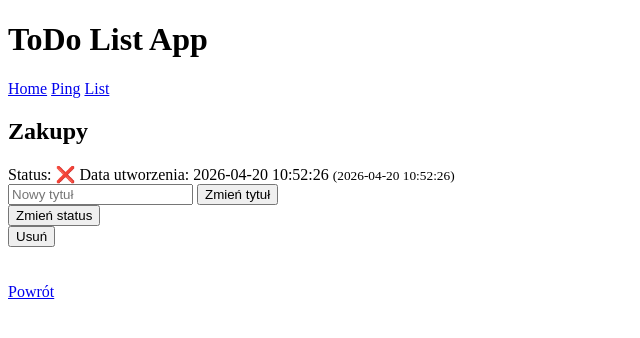
After one commit to 8B4art3ek/projekt-programowanie-komp, a Flask app: page /tasks/1 in a window 1280 px wide. The commit adds this page. Shown: the top 338 px of the page, without its empty margins (0-640 px from the left). Run offline with Flask 3, Linux system fonts and the light colour scheme; data comes from the database, SQL or seed files in the repository; both versions use the stored data as it was after the commit.

Commit message:
27 kwietnia

```diff
--- a/zajecia 3/app.py
+++ b/zajecia 3/app.py
@@ -87,5 +87,46 @@ def add_task():
 
     return render_template("add_task.html")
 
+@app.route("/tasks/<int:task_id>/status", methods=["POST"])
+def update_task_status(task_id):
+    db = get_db()
+    db.execute("UPDATE tasks SET done = NOT done WHERE id = ?", [task_id])
+    db.commit()
+    flash("Zaaktualizowano status zadania.")
+    view_name = request.form.get("view_name")
+    if view_name == "task":
+        return redirect(url_for("task", task_id = task_id))
+    return redirect(url_for("list_tasks"))
+
+@app.route("/tasks/<int:task_id>/title", methods=["POST"])
+def update_task_title(task_id):
+    title = request.form.get("title")
+    if len(title) < 4:
+        flash("Tytuł musi mieć przynajmniej 4 znaki")
+        return redirect(url_for("task", task_id = task_id))
+    db = get_db()
+    existingTask = db.execute("SELECT id FROM tasks WHERE title LIKE ?", [title]).fetchone()
+    if existingTask:
+        flash("Istnieje już zadanie o takim tytule")
+        return redirect(url_for("task", task_id = task_id))
+    db.execute("UPDATE tasks SET title = ? WHERE id = ?", [title, task_id])
+    db.commit()
+    flash("Zaaktualizowano tytuł zadania.")
+    return redirect(url_for("task", task_id = task_id))
+
+@app.route("/tasks/<int:task_id>/delete", methods=["POST"])
+def delete_task(task_id):
+    db = get_db()
+    db.execute("DELETE FROM tasks WHERE id = ?", [task_id])
+    db.commit()
+    flash("Usunięto zadanie.")
+    return redirect(url_for("list_tasks"))
+
+@app.route("/tasks/<int:task_id>")
+def task(task_id):
+    db = get_db()
+    task = db.execute("SELECT id, title, done, created_at FROM tasks WHERE id = ?;", [task_id]).fetchone()
+    return render_template("task.html", task = task)
+
 if __name__ == "__main__":
     app.run(debug=True)
--- /dev/null
+++ b/zajecia 3/templates/task.html
@@ -0,0 +1,25 @@
+{% extends "index.html" %}
+{% block title %}ToDo List {{task["title"]}}{% endblock %}
+{% block content %}
+    <h2>{{ task["title"] }}</h2>
+    Status: {% if task["done"] %}
+        ✔️
+        {% else %}
+        ❌
+    {% endif %}
+    Data utworzenia: {{ task["created_at"] }}
+    <small>({{task["created_at"]}})</small>
+    <form action="{{url_for('update_task_title', task_id=task['id'])}}" method="post">
+        <input type="text" name="title" placeholder="Nowy tytuł">
+        <button type="submit">Zmień tytuł</button>
+    </form>
+    <form action="{{url_for('update_task_status', task_id=task['id'])}}" method="post">
+        <input type="hidden" name="view_name" value="task">
+        <button type="submit">Zmień status</button>
+    </form>
+    <form action="{{url_for('delete_task', task_id=task['id'])}}" method="post">
+        <button type="submit">Usuń</button>
+    </form>
+    <br><br>
+    <a href="{{ url_for('list_tasks') }}">Powrót</a>
+{% endblock %}
```
Also changed, not shown: zajecia 3/templates/list_tasks.html (+8 -1 lines), zajecia 3/todo.db.
